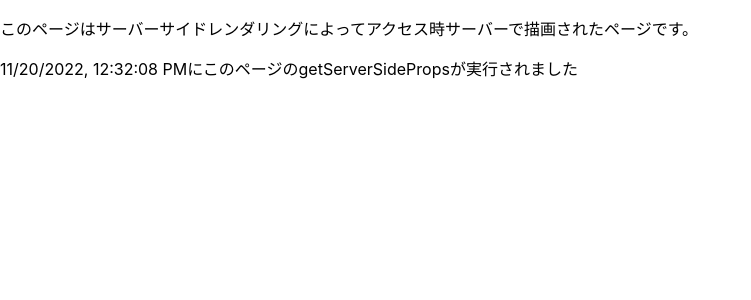
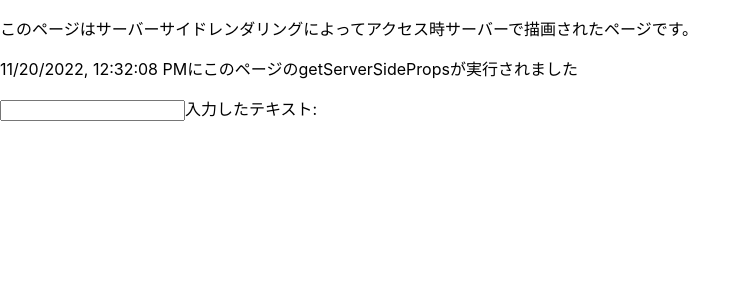
Before and after one commit to alto-I/next-sample, a Next.js app: page /ssr in a window 1280 px wide. Shown: the top 300 px of the page, without its empty margins (0-751 px from the left). Built offline with nearby package versions, Linux system fonts and the light colour scheme.

Commit message:
4.4.4まで

```diff
--- /dev/null
+++ b/components/DelayInput/index.tsx
@@ -0,0 +1,48 @@
+import React, { useState, useCallback, useRef } from 'react';
+
+type DelayButtonProps = {
+  onChange: React.ChangeEventHandler<HTMLInputElement>;
+};
+
+export const DelayInput = (props: DelayButtonProps) => {
+  const { onChange } = props;
+
+  const [isTyping, setIsTyping] = useState(false);
+  const [inputValue, setInputValue] = useState('');
+  const [viewValue, setvViewValue] = useState('');
+  const timerRef = useRef<ReturnType<typeof setTimeout> | null>(null);
+
+  const handleChange = useCallback(
+    (e: React.ChangeEvent<HTMLInputElement>) => {
+      setIsTyping(true);
+      setInputValue(e.target.value);
+
+      if (timerRef.current !== null) {
+        clearTimeout(timerRef.current);
+      }
+
+      timerRef.current = setTimeout(() => {
+        timerRef.current = null;
+
+        setIsTyping(false);
+        setvViewValue(e.target.value);
+
+        onChange(e);
+      }, 1000);
+    },
+    [onChange],
+  );
+
+  const text = isTyping ? '入力中...' : `入力したテキスト: ${viewValue}`;
+
+  return (
+    <div>
+      <input
+        data-testid="input-text"
+        value={inputValue}
+        onChange={handleChange}
+      />
+      <span data-testid="display-text">{text}</span>
+    </div>
+  );
+};
--- a/pages/ssr.tsx
+++ b/pages/ssr.tsx
@@ -1,5 +1,6 @@
 import { GetServerSideProps, NextPage } from 'next';
 import Head from 'next/head';
+import { DelayInput } from '../components/DelayInput/index';
 
 type SSRProps = {
   message: string;
@@ -19,6 +20,7 @@ const SSR: NextPage<SSRProps> = (props) => {
           このページはサーバーサイドレンダリングによってアクセス時サーバーで描画されたページです。
         </p>
         <p>{message}</p>
+        <DelayInput />
       </main>
     </div>
   );
```
Also changed, not shown: 1 other file (tests, documents, lock files or other folders).
